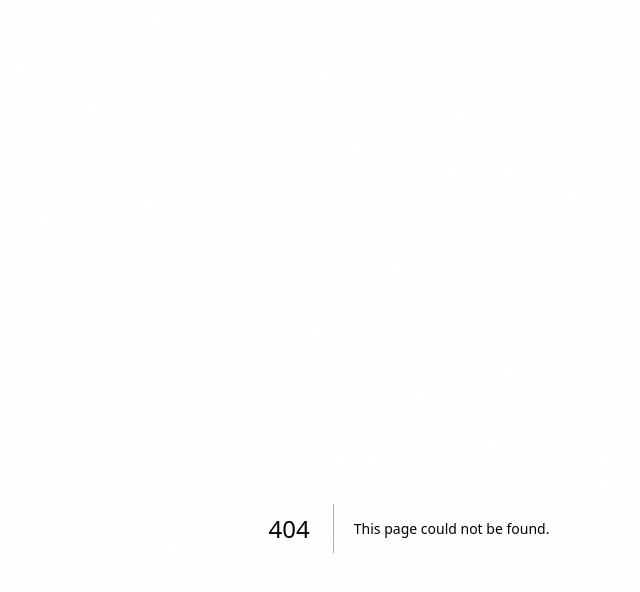
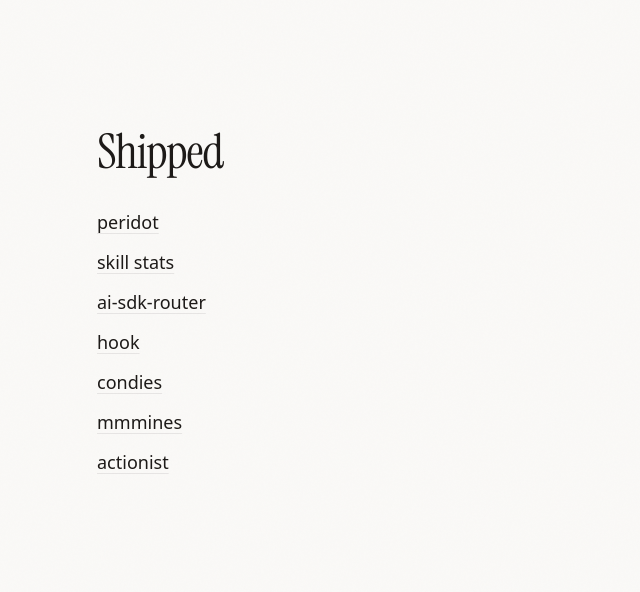
Before and after one commit to drewradcliff/website, a Next.js app: page /shipped in a window 1280 px wide. Before the commit this address had no page. Shown: the top 592 px of the page, without its empty margins (231-871 px from the left). Built offline with nearby package versions, Linux system fonts and the light colour scheme.

Commit message:
Add shipped page

```diff
--- /dev/null
+++ b/app/shipped/page.tsx
@@ -0,0 +1,36 @@
+const shipped = [
+  ["peridot", "https://askperidot.com/"],
+  ["skill stats", "https://skillstats.dev/"],
+  ["ai-sdk-router", "https://github.com/drewradcliff/ai-sdk-router"],
+  ["hook", "https://github.com/drewradcliff/hook"],
+  ["condies", "https://www.condies.com/"],
+  ["mmmines", "https://mmmines.fly.dev/"],
+  [
+    "actionist",
+    "https://apps.apple.com/us/app/actionist-a-doing-app/id6477123297",
+  ],
+] as const;
+
+export default function Shipped() {
+  return (
+    <main className="pb-32">
+      <h1 className="mb-8 font-serif text-4xl tracking-tight sm:text-5xl">
+        Shipped
+      </h1>
+      <ul className="space-y-3">
+        {shipped.map(([name, href]) => (
+          <li key={href}>
+            <a
+              href={href}
+              target="_blank"
+              rel="noopener noreferrer"
+              className="text-lg text-foreground underline decoration-border underline-offset-4 transition-colors hover:text-accent hover:decoration-accent"
+            >
+              {name}
+            </a>
+          </li>
+        ))}
+      </ul>
+    </main>
+  );
+}
```
